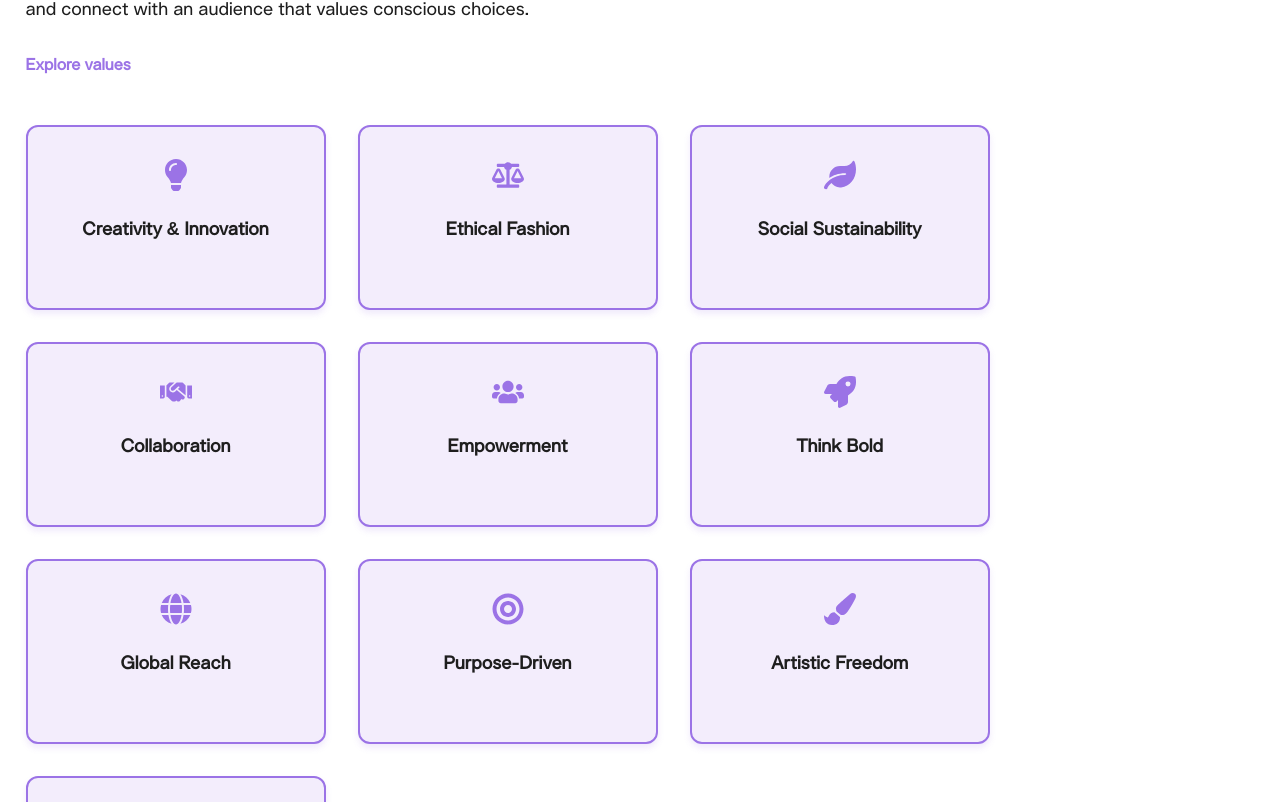
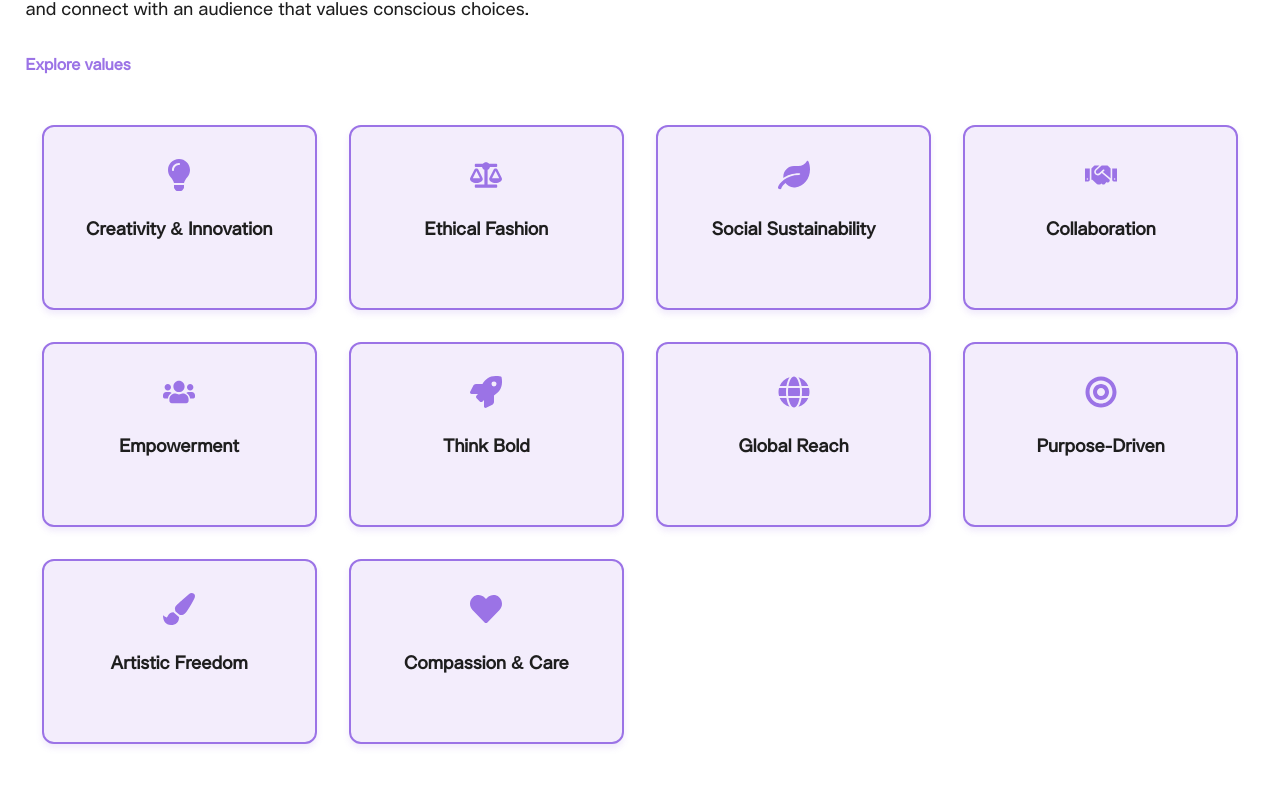
Before and after one commit to KvRae/plutopal-website, a React (Vite) app: page / in a window 1280 px wide. Shown: the part 618-1420 px from the top of the page. Built offline with nearby package versions, Linux system fonts and the light colour scheme.

Commit message:
values cards fixed

```diff
--- a/package.json
+++ b/package.json
@@ -1,7 +1,6 @@
 {
   "name": "plutopal",
   "homepage": "https://kvrae.github.io/plutopal-website/",
-
   "private": true,
   "version": "1.0.0",
   "type": "module",
@@ -14,7 +13,8 @@
   "dependencies": {
     "react": "^19.1.1",
     "react-dom": "^19.1.1",
-    "react-icons": "^5.5.0"
+    "react-icons": "^5.5.0",
+    "react-router-dom": "^7.8.1"
   },
   "devDependencies": {
     "@eslint/js": "^9.33.0",
@@ -25,7 +25,6 @@
     "eslint-plugin-react-hooks": "^5.2.0",
     "eslint-plugin-react-refresh": "^0.4.20",
     "globals": "^16.3.0",
-    "tailwindcss-cli": "^0.1.2",
     "typescript": "~5.8.3",
     "typescript-eslint": "^8.39.1",
     "vite": "^7.1.2"
--- a/src/App.css
+++ b/src/App.css
@@ -245,10 +245,10 @@
 
 /* Cards Container */
 .values-cards {
-  display: flex;
-  flex-wrap: wrap;
-  justify-content: start;
+  display: grid;
+  grid-template-columns: repeat(auto-fit, minmax(250px, 1fr));
   gap: 2rem;
+  padding: 0 1rem;
 }
 
 /* Each Card */
@@ -257,7 +257,7 @@
   border: 2px solid var(--color-accent);
   border-radius: 12px;
   padding: 2rem 1.5rem;
-  width: 300px;
+  width: 100%;
   min-height: 160px;
   display: flex;
   flex-direction: column;
```
Also changed, not shown: 1 other file (tests, documents, lock files or other folders).
